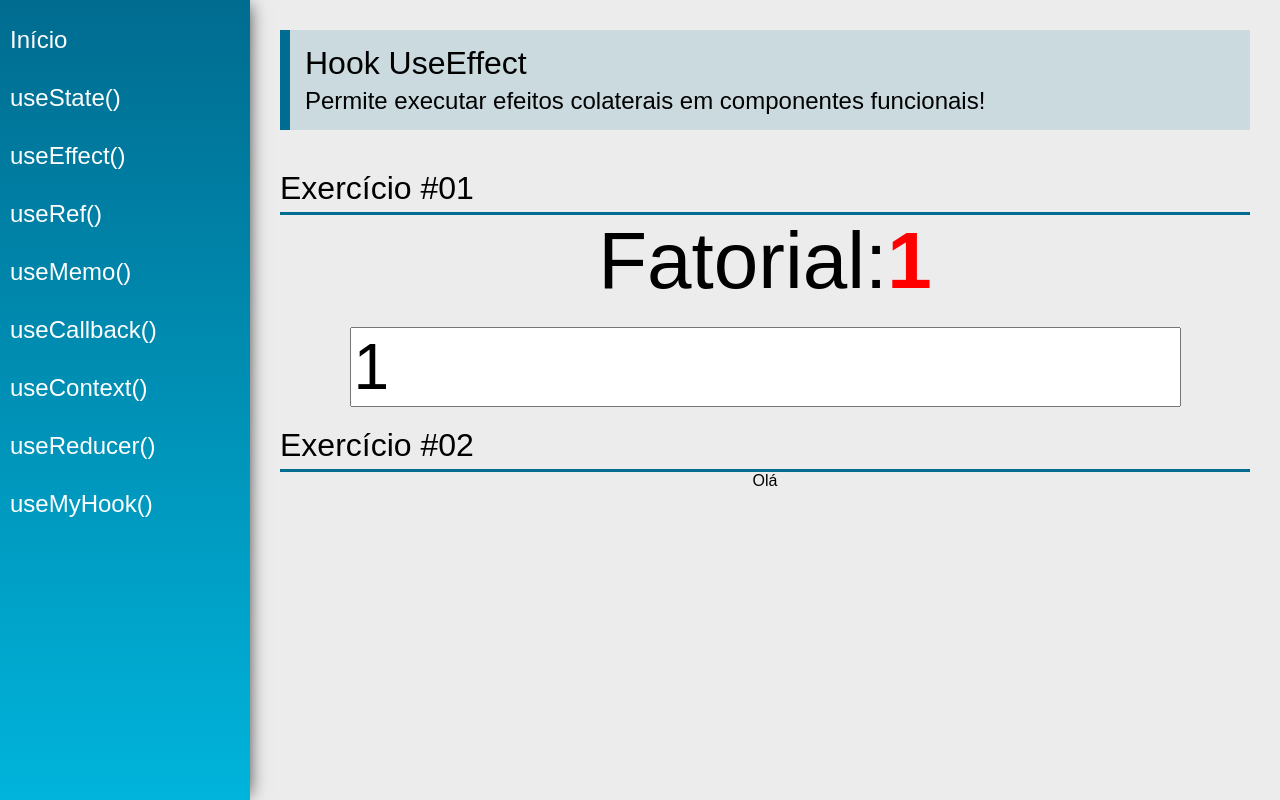
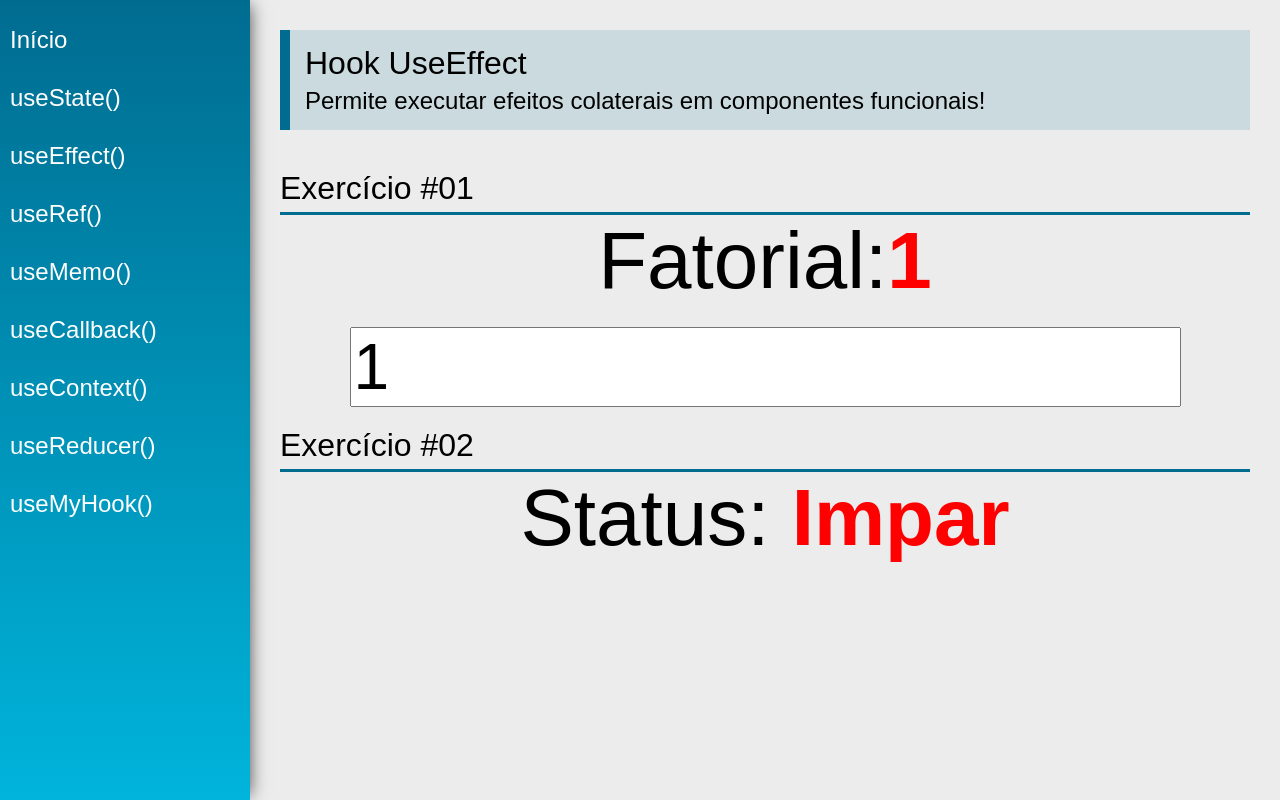
Before and after one commit to edilson-rodrigues/hooks, a React (Create React App) app: page /useEffect in a window 1280 px wide. Built offline with nearby package versions, Linux system fonts and the light colour scheme.

Commit message:
desafio useEffect

```diff
--- a/src/views/examples/UseEffect.jsx
+++ b/src/views/examples/UseEffect.jsx
@@ -4,27 +4,45 @@
 
 const UseEffect = (props) => {
 
+    //começo ex. #01
+
+    const [number, setNumber] = useState(1)
+    const [fatorial, setFatorial] = useState(1)
+
+
     function calcFatorial(num) {
         const n = parseInt(num)
 
         if (n < 0) return -1;
         if (n === 0) return 1;
-        return calcFatorial(n - 1) * n;
+
+       return calcFatorial(n - 1) * n;
+
     }
-
-    const [number, setNumber] = useState(1)
-    const [fatorial, setFatorial] = useState(1)
 
     useEffect(function () {
         setFatorial(calcFatorial(number));
+        // eslint-disable-next-line
     }, [number]);
 
-    useEffect(function (){
-        if(fatorial > 10){
+
+    useEffect(function () {
+        if (fatorial > 10) {
             document.title = "Eita!!!"
         }
-    },[fatorial])
+    }, [fatorial])
 
+    //fim ex. #01
+
+    //começo ex... #02
+
+   const [status, setStatus] = useState('Par')
+
+    useEffect(function () {
+        setStatus(number % 2 === 0 ? "Par" : "Impar");
+    }, [number])
+
+    //fim ex... #02
     return (
         <div className="UseEffect">
             <PageTitle
@@ -51,7 +69,12 @@
             </div>
             <SectionTitle title="Exercício #02"/>
             <div className="center">
-                Olá
+                <div>
+                    <span className="text">Status: </span>
+                    <span className="text red">{
+                        status
+                    }</span>
+                </div>
             </div>
         </div>
     )
```
